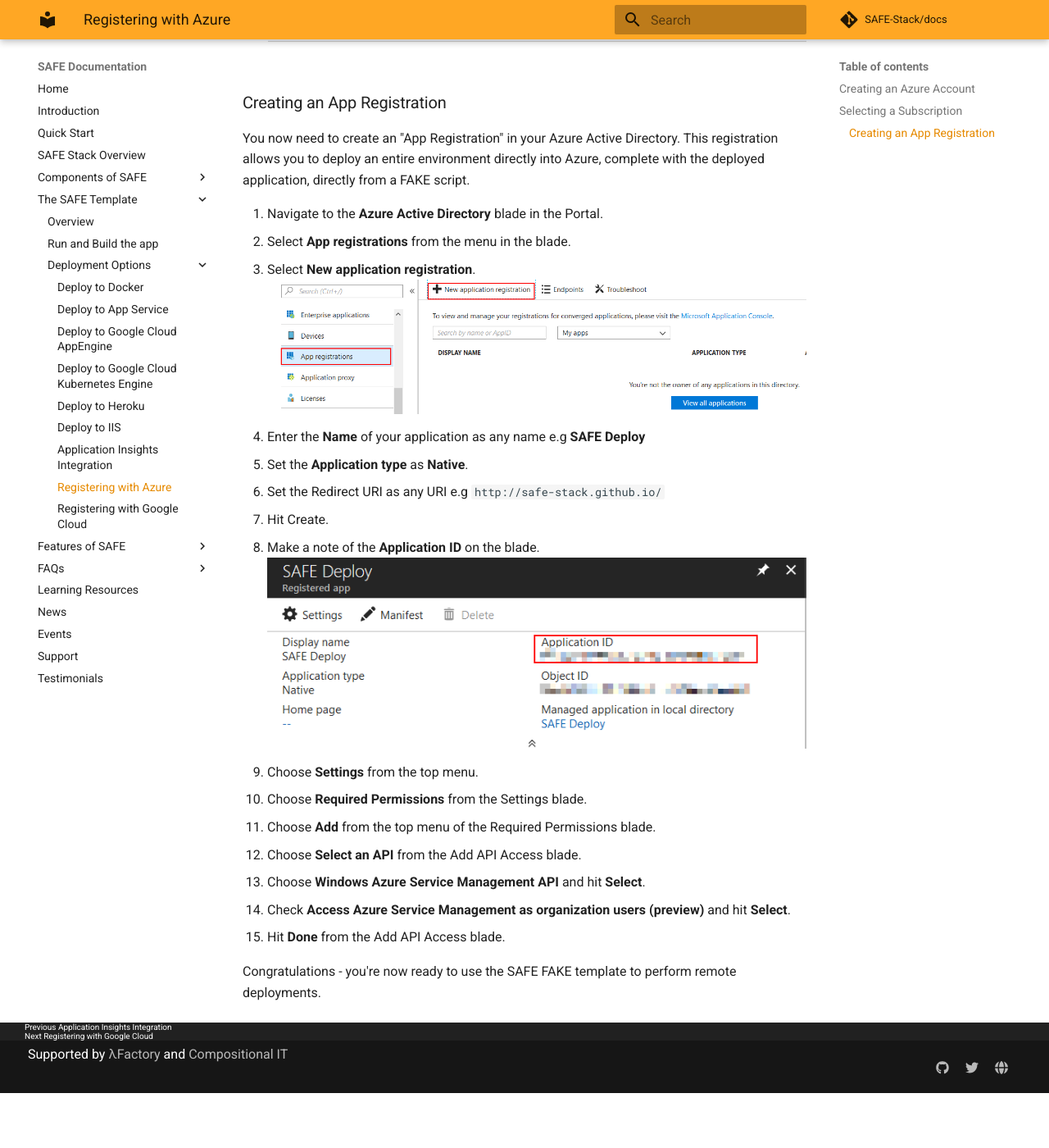
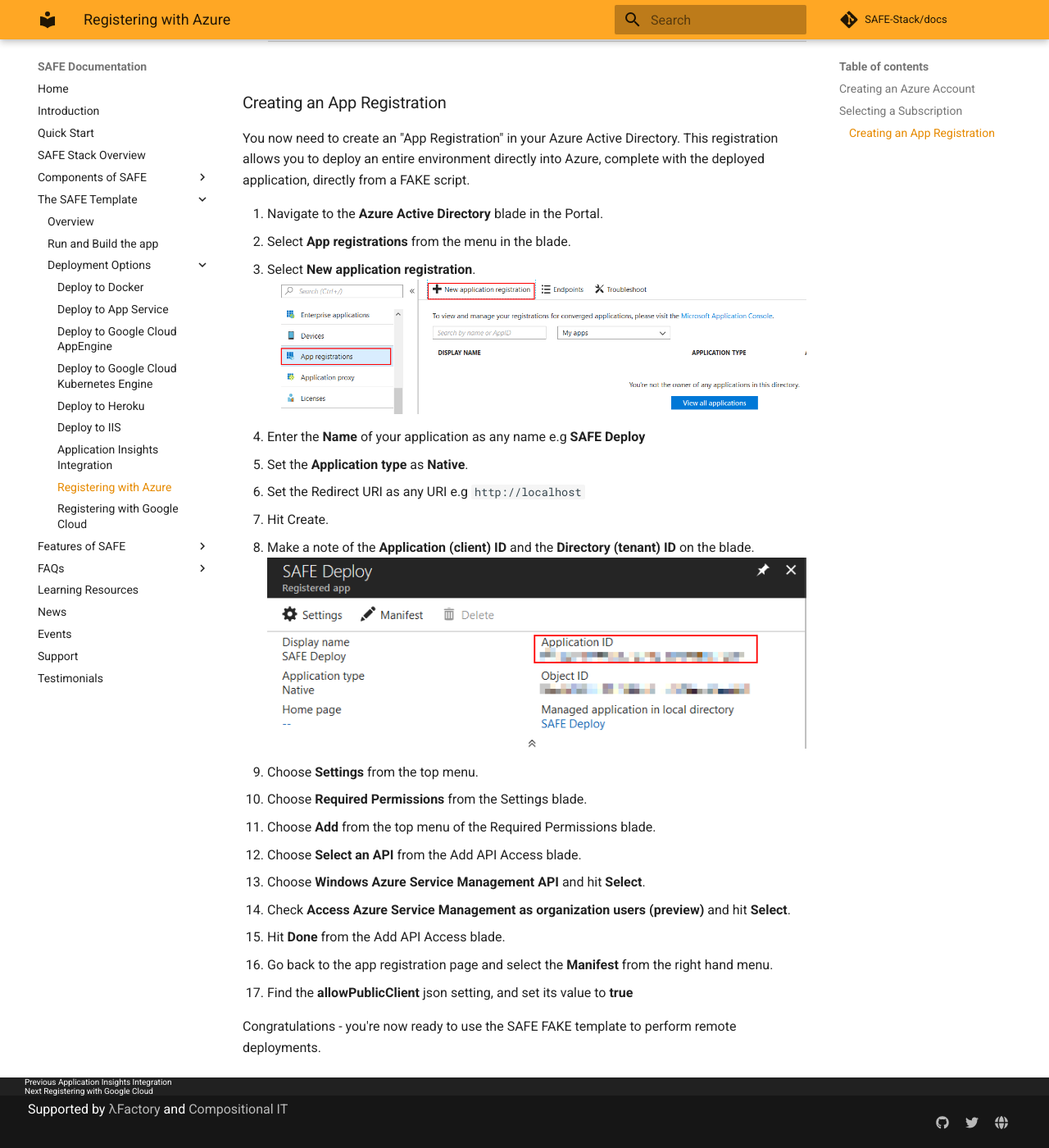
Before and after one commit to SAFE-Stack/docs, an MkDocs documentation site: the page built from docs/template-azure-registration.md, in a window 1280 px wide and 1400 px high, scrolled down 1053 px. Shown: the whole window at 82% size. Built offline with MkDocs 1.6.1 and Material for MkDocs 9.7.7, drawn with Linux system fonts in a browser that asks for light colours; comment, search, counter and statistics services are not loaded; before the commit the page ends 2386 px from its top, so only the background shows below that.

Commit message:
add missing info w.r.t tenantid, and add allowPublicClient manifest fix, to allow publication.

```diff
--- a/docs/template-azure-registration.md
+++ b/docs/template-azure-registration.md
@@ -23,9 +23,9 @@
 ![](img/deploy-appservice-3.png)
 1. Enter the **Name** of your application as any name e.g **SAFE Deploy**
 1. Set the **Application type** as **Native**.
-1. Set the Redirect URI as any URI e.g `http://safe-stack.github.io/`
+1. Set the Redirect URI as any URI e.g `http://localhost`
 1. Hit Create.
-1. Make a note of the **Application ID** on the blade.
+1. Make a note of the **Application (client) ID** and the **Directory (tenant) ID** on the blade.
 ![](img/deploy-appservice-4.png)
 1. Choose **Settings** from the top menu.
 1. Choose **Required Permissions** from the Settings blade.
@@ -34,5 +34,7 @@
 1. Choose **Windows Azure Service Management API** and hit **Select**.
 1. Check **Access Azure Service Management as organization users (preview)** and hit **Select**.
 1. Hit **Done** from the Add API Access blade.
+1. Go back to the app registration page and select the **Manifest** from the right hand menu.
+1. Find the **allowPublicClient** json setting, and set its value to **true**
 
 Congratulations - you're now ready to use the SAFE FAKE template to perform remote deployments.
```
Also changed, not shown: docs/template-appservice.md (+4 -2 lines).
